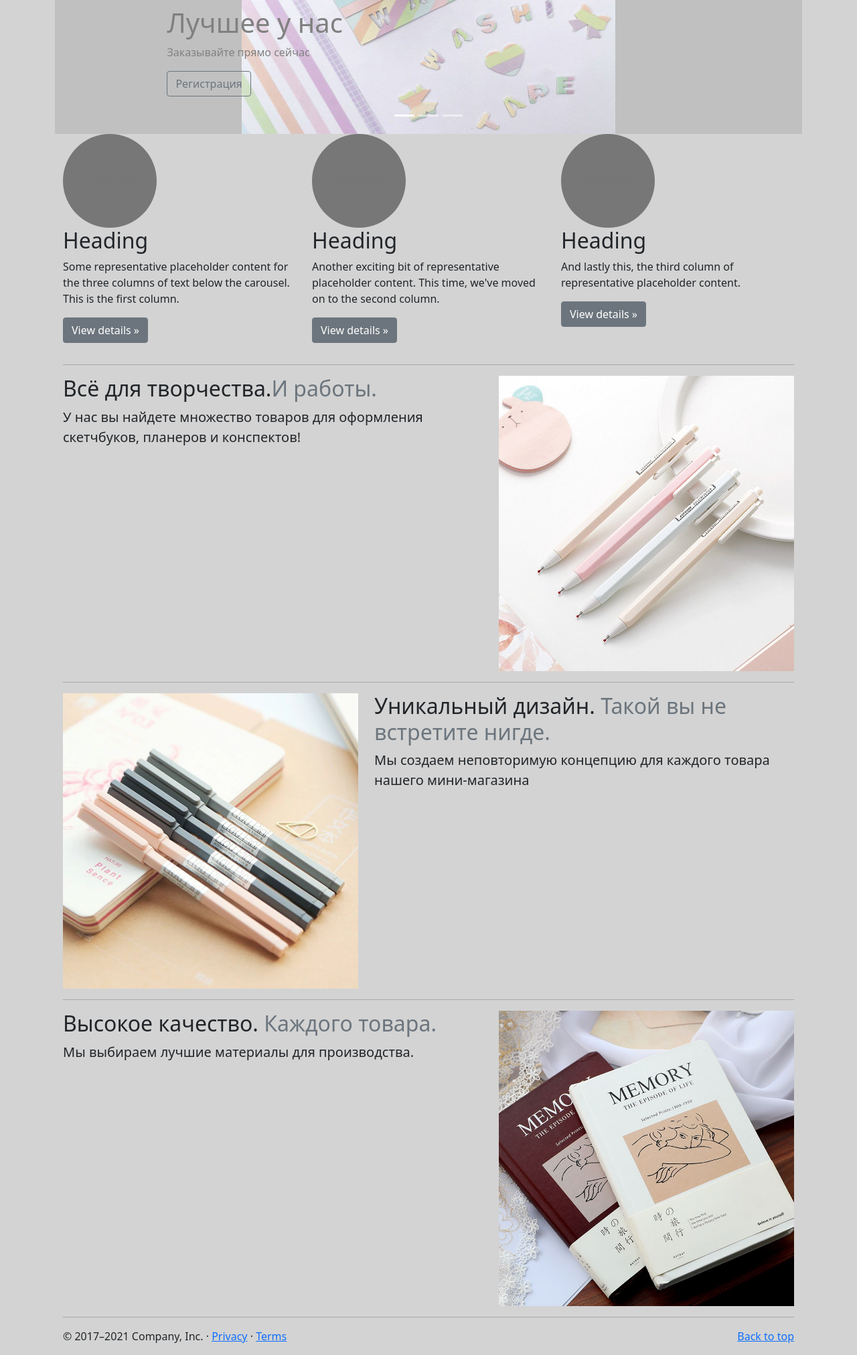
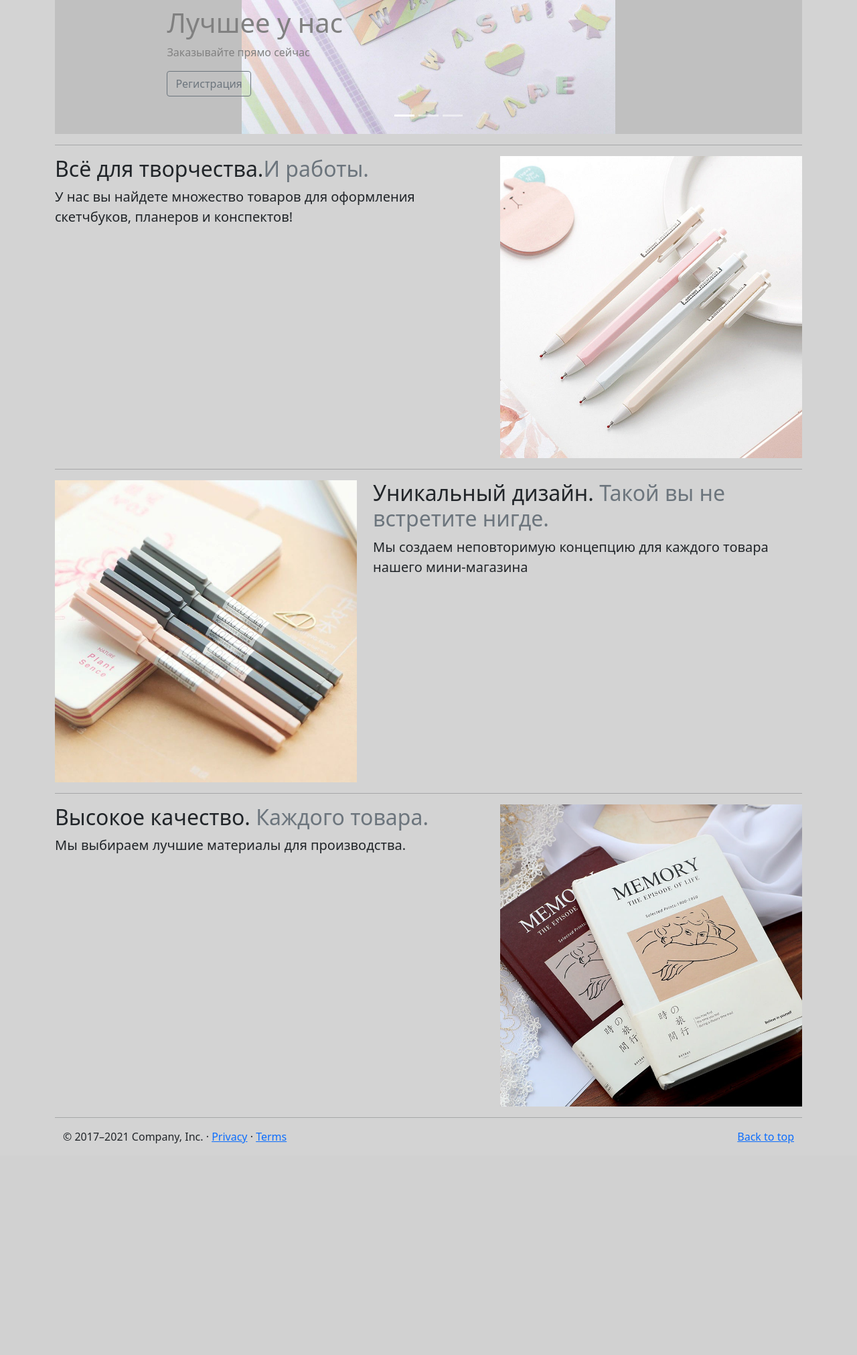
Before and after one commit to delamcon/web, a Flask app: page / in a window 1280 px wide. Shown: the part 387-2410 px from the top of the page at 67% size. After the commit the page ends 2094 px from the top, so only its background shows below. Run offline with Flask 2, Linux system fonts and the light colour scheme.

Commit message:
delete unnecessary things

```diff
--- a/static/css/new_order.css
+++ /dev/null
@@ -1,3 +0,0 @@
-body {
-  background-color: lightgrey;
-  }
--- a/templates/main_page.html
+++ b/templates/main_page.html
@@ -52,39 +52,6 @@
   </div>
 
 
-  <!-- Marketing messaging and featurettes
-  ================================================== -->
-  <!-- Wrap the rest of the page in another container to center all the content. -->
-
-  <div class="container marketing">
-
-    <!-- Three columns of text below the carousel -->
-    <div class="row">
-      <div class="col-lg-4">
-        <svg class="bd-placeholder-img-c rounded-circle" width="140" height="140" xmlns="http://www.w3.org/2000/svg" role="img" aria-label="Placeholder: 140x140" preserveAspectRatio="xMidYMid slice" focusable="false"><title>Placeholder</title><rect width="100%" height="100%" fill="#777"/><text x="50%" y="50%" fill="#777" dy=".3em">140x140</text></svg>
-
-        <h2>Heading</h2>
-        <p>Some representative placeholder content for the three columns of text below the carousel. This is the first column.</p>
-        <p><a class="btn btn-secondary" href="#">View details &raquo;</a></p>
-      </div><!-- /.col-lg-4 -->
-      <div class="col-lg-4">
-        <svg class="bd-placeholder-img-c rounded-circle" width="140" height="140" xmlns="http://www.w3.org/2000/svg" role="img" aria-label="Placeholder: 140x140" preserveAspectRatio="xMidYMid slice" focusable="false"><title>Placeholder</title><rect width="100%" height="100%" fill="#777"/><text x="50%" y="50%" fill="#777" dy=".3em">140x140</text></svg>
-
-        <h2>Heading</h2>
-        <p>Another exciting bit of representative placeholder content. This time, we've moved on to the second column.</p>
-        <p><a class="btn btn-secondary" href="#">View details &raquo;</a></p>
-      </div><!-- /.col-lg-4 -->
-      <div class="col-lg-4">
-        <svg class="bd-placeholder-img-c rounded-circle" width="140" height="140" xmlns="http://www.w3.org/2000/svg" role="img" aria-label="Placeholder: 140x140" preserveAspectRatio="xMidYMid slice" focusable="false"><title>Placeholder</title><rect width="100%" height="100%" fill="#777"/><text x="50%" y="50%" fill="#777" dy=".3em">140x140</text></svg>
-
-        <h2>Heading</h2>
-        <p>And lastly this, the third column of representative placeholder content.</p>
-        <p><a class="btn btn-secondary" href="#">View details &raquo;</a></p>
-      </div><!-- /.col-lg-4 -->
-    </div><!-- /.row -->
-
-
-    <!-- START THE FEATURETTES -->
 
     <hr class="featurette-divider">
 
```
Also changed, not shown: templates/new_order.html (deleted, +0 -23 lines).
